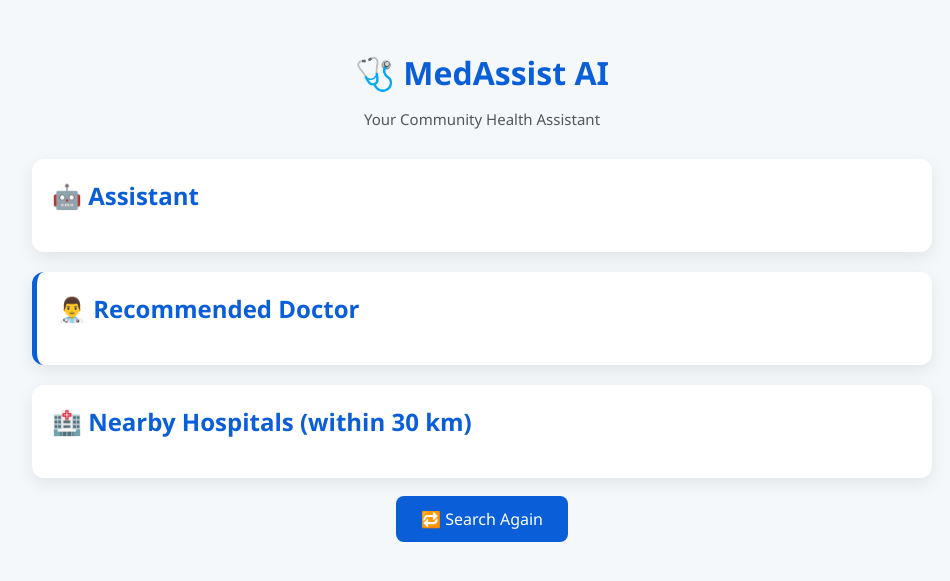
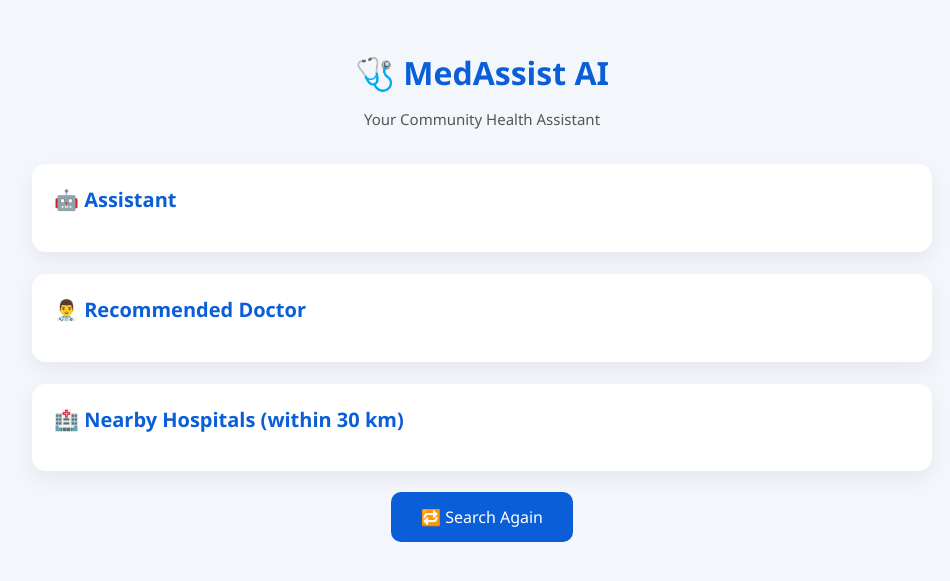
Before and after one commit to subhrat8/ai-health-assistant, a Flask app: template templates/result.html in a window 1280 px wide. Shown: the top 581 px of the page, without its empty margins (158-1108 px from the left). Run offline with Flask 3, Linux system fonts and the light colour scheme; the template is opened without the code that fills it, so the values that code supplies are empty.

Commit message:
Update style.css

```diff
--- a/static/style.css
+++ b/static/style.css
@@ -1,6 +1,6 @@
 body {
     font-family: "Segoe UI", Arial, sans-serif;
-    background: #f4f8fb;
+    background: #f3f7fb;
     margin: 0;
     padding: 0;
 }
@@ -8,17 +8,19 @@ body {
 .container {
     max-width: 900px;
     margin: auto;
-    padding: 30px;
+    padding: 30px 20px;
 }
 
+/* HEADER */
 .header {
     text-align: center;
-    margin-bottom: 30px;
+    margin-bottom: 35px;
 }
 
 .header h1 {
     color: #0a5ed7;
-    margin-bottom: 5px;
+    margin-bottom: 6px;
+    font-size: 32px;
 }
 
 .header p {
@@ -26,27 +28,56 @@ body {
     font-size: 15px;
 }
 
+/* CARD */
 .card {
     background: #ffffff;
-    border-radius: 12px;
-    padding: 20px;
-    margin-bottom: 20px;
-    box-shadow: 0 6px 18px rgba(0,0,0,0.08);
+    border-radius: 14px;
+    padding: 22px;
+    margin-bottom: 22px;
+    box-shadow: 0 8px 20px rgba(0,0,0,0.06);
 }
 
 .card h2 {
     margin-top: 0;
     color: #0a5ed7;
+    font-size: 20px;
 }
 
-.doctor-box {
-    border-left: 5px solid #0a5ed7;
+/* ASSISTANT */
+.assistant-card {
+    border-left: 6px solid #0a5ed7;
 }
 
+#assistant-text {
+    line-height: 1.7;
+    font-size: 15px;
+    color: #333;
+}
+
+/* DOCTOR */
+.doctor-card {
+    background: #f8fbff;
+    border-left: 6px solid #28a745;
+}
+
+.doctor-name {
+    font-size: 18px;
+    font-weight: bold;
+    color: #1b7e32;
+    margin-bottom: 5px;
+}
+
+.doctor-reason {
+    font-size: 14px;
+    color: #555;
+}
+
+/* HOSPITALS */
 .hospital {
     display: flex;
     justify-content: space-between;
-    padding: 10px 0;
+    align-items: center;
+    padding: 14px 0;
     border-bottom: 1px solid #eee;
 }
 
@@ -54,29 +85,46 @@ body {
     border-bottom: none;
 }
 
+.hospital-info strong {
+    display: block;
+    font-size: 15px;
+}
+
+.hospital-info span {
+    font-size: 13px;
+    color: #666;
+}
+
 .map-btn {
     text-decoration: none;
     background: #0a5ed7;
     color: white;
-    padding: 6px 12px;
-    border-radius: 6px;
+    padding: 7px 14px;
+    border-radius: 8px;
     font-size: 13px;
+    transition: 0.2s;
 }
 
 .map-btn:hover {
     background: #084bb5;
 }
 
+/* SEARCH AGAIN */
 .search-again {
     text-align: center;
-    margin-top: 30px;
+    margin-top: 35px;
 }
 
 .search-again a {
     text-decoration: none;
     background: #0a5ed7;
     color: white;
-    padding: 12px 25px;
-    border-radius: 8px;
+    padding: 14px 30px;
+    border-radius: 10px;
     font-size: 16px;
+    transition: 0.2s;
 }
+
+.search-again a:hover {
+    background: #084bb5;
+}
```
